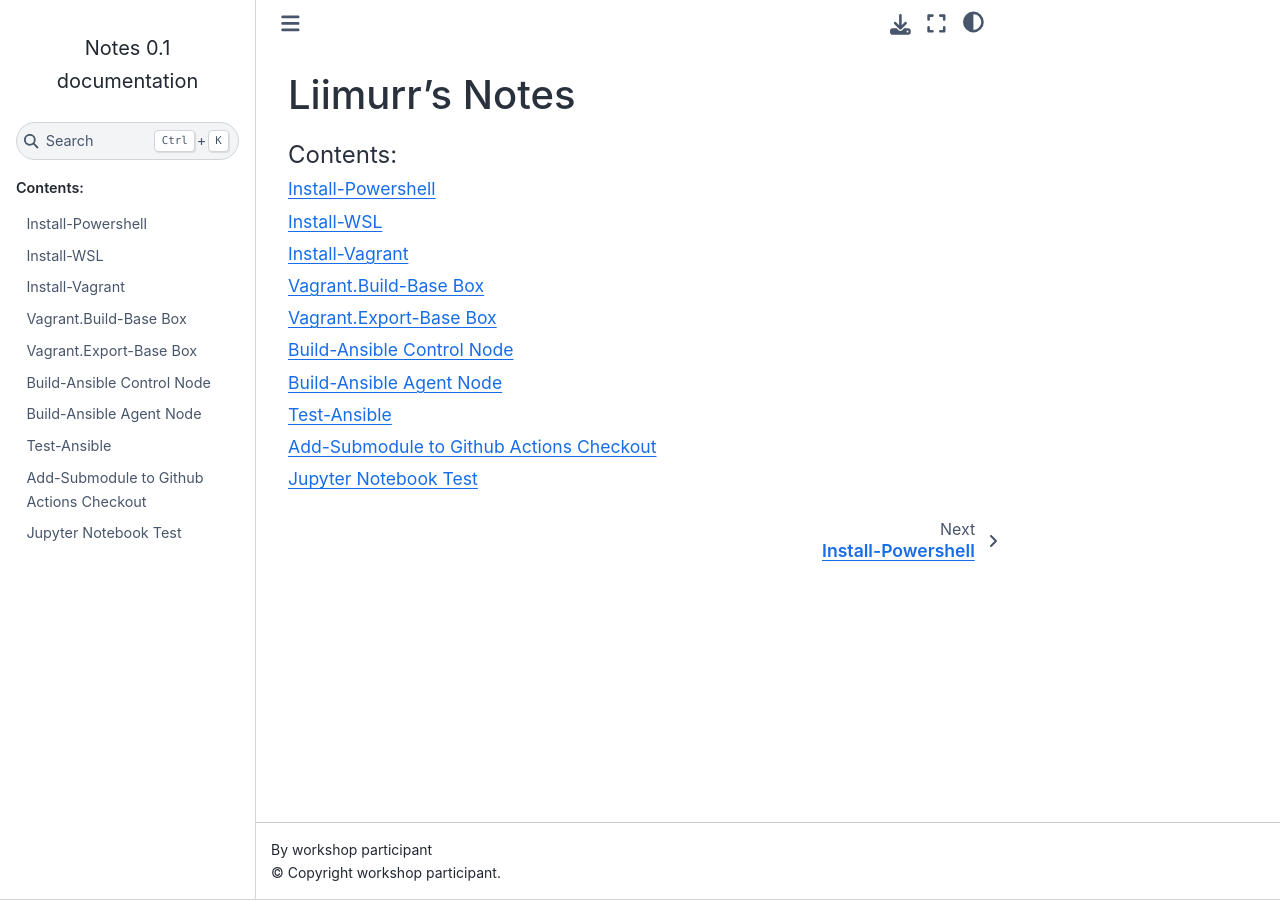
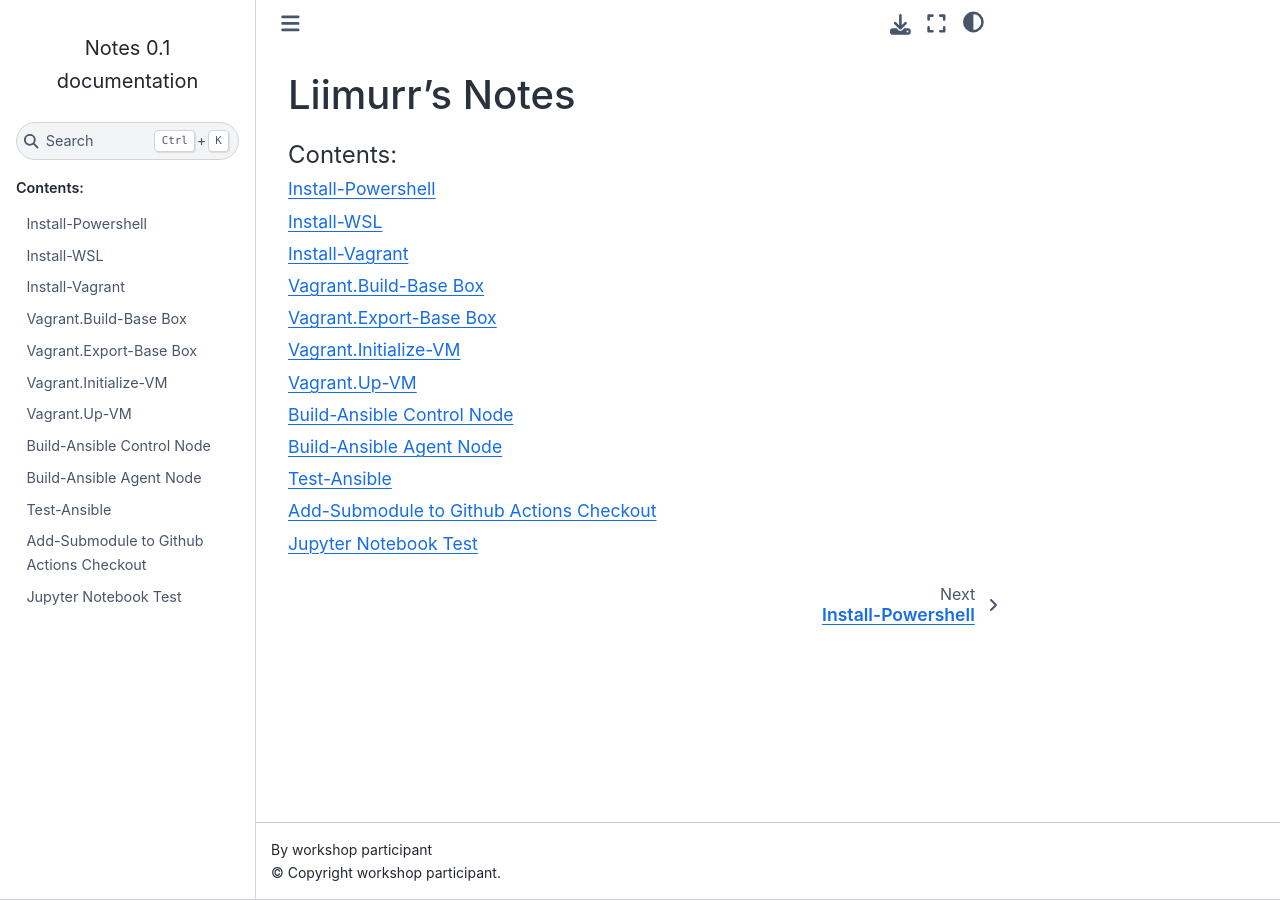
Before and after one commit to Liimurr/notes, a Sphinx documentation site: the page built from doc/index.rst, in a window 1280 px wide. Built offline with Sphinx 7.4.7 and the Sphinx Book theme 1.1.4, drawn with Linux system fonts in a browser that asks for light colours.

Commit message:
update index

```diff
--- a/doc/index.rst
+++ b/doc/index.rst
@@ -10,6 +10,8 @@ Liimurr's Notes
    Install-Vagrant.rst
    Vagrant.Build-Base Box.rst
    Vagrant.Export-Base Box.rst
+   Vagrant.Initialize-VM.rst
+   Vagrant.Up-VM.rst
    Build-Ansible Control Node.rst
    Build-Ansible Agent Node.rst
    Test-Ansible.rst
```
